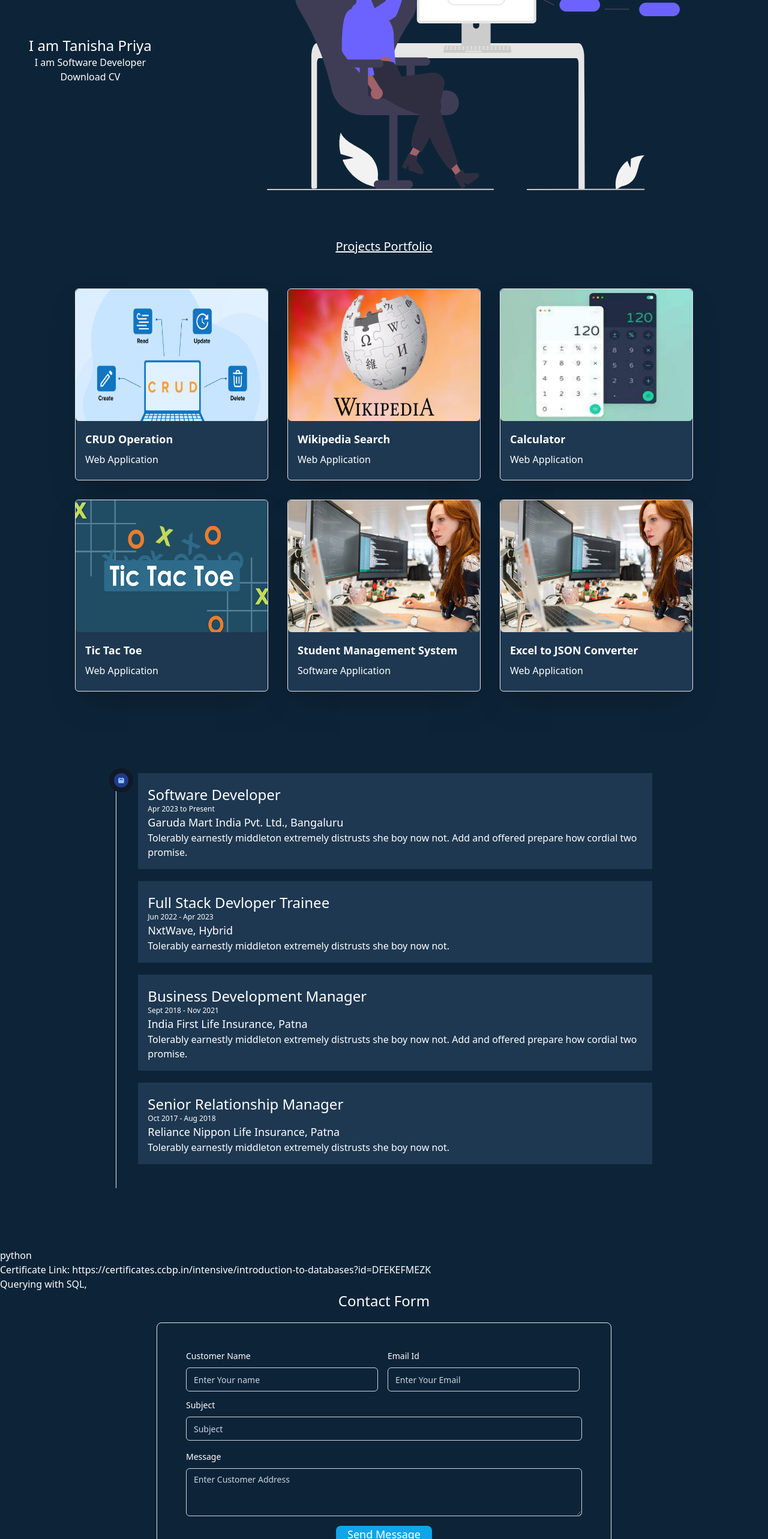
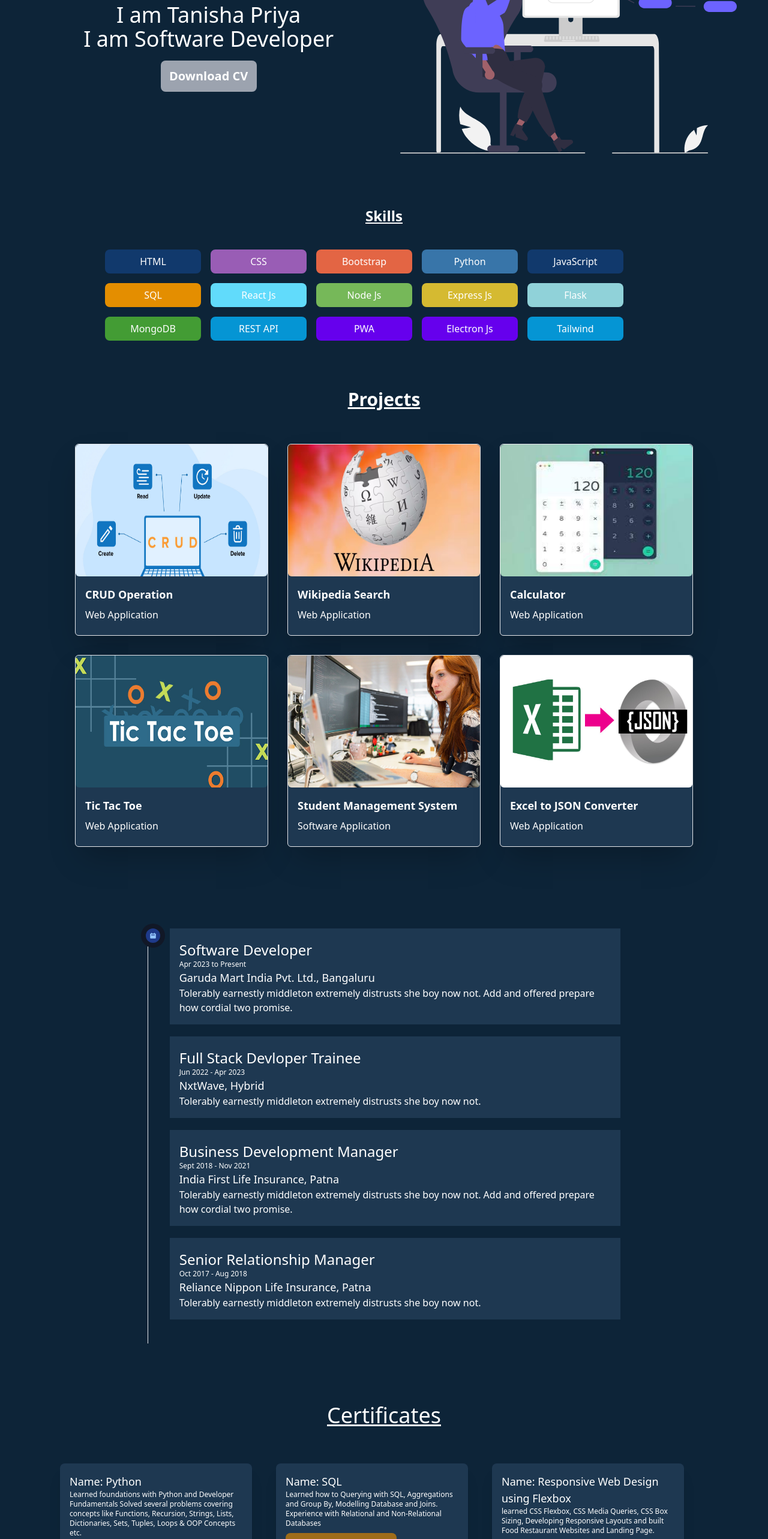
Before and after one commit to Tanipriya/PortfolioBlog, a React (Create React App) app: page /about in a window 1280 px wide. Shown: the part 234-2800 px from the top of the page at 60% size. Built offline with nearby package versions, Linux system fonts and the light colour scheme.

Commit message:
skills section added

```diff
--- a/src/Portfolio/Footer.js
+++ b/src/Portfolio/Footer.js
@@ -1,10 +1,9 @@
-import {  AiFillCode, AiFillFacebook, AiFillGithub, AiFillInstagram, AiFillLinkedin, AiOutlineFacebook } from "react-icons/ai";
+import {  AiFillCode, AiFillGithub, AiFillInstagram, AiFillLinkedin } from "react-icons/ai";
 
 import React from 'react'
 
 const Footer = () => {
 
-  const buttonStyling = ` bg-transparent text-5xl  border:blue `;
   return (
     <>
     <div className=' flex flex-col justify-center items-center mt-10 '>
--- a/src/Portfolio/Projects.js
+++ b/src/Portfolio/Projects.js
@@ -5,6 +5,7 @@ import img2 from "../Asset/Best-Desk-Setup-for-Software-Engineers.jpg";
 import img3 from "../Asset/Untitled_design_(12)_1600925482551_1600925492949.avif";
 import img4 from "../Asset/images.jpeg";
 import img5 from "../Asset/TicTacToe_OG-logo.jpg";
+import img6 from "../Asset/maxresdefault.jpg";
 
 const projectDetails = [
   {
@@ -33,38 +34,112 @@ const projectDetails = [
     title: "Software Application",
   },
   {
-    img: <img className="h-[220px] rounded-md" src={img2} alt="" />,
+    img: <img className="h-[220px] rounded-md" src={img6} alt="" />,
     projectName: "Excel to JSON Converter",
     title: "Web Application",
   },
 ];
 
-
-
+const skillsDetails = [
+  {
+    title: "HTML",
+    color: "#11396C",
+  },
+  {
+    title: "CSS",
+    color: "#995DB5",
+  },
+  {
+    title: "Bootstrap",
+    color: "#e36544",
+  },
+  {
+    title: "Python",
+    color: "#3875A9",
+  },
+  {
+    title: "JavaScript",
+    color: "#11396C",
+  },
+  {
+    title: "SQL",
+    color: "#E48E00",
+  },
+  {
+    title: "React Js",
+    color: "#61DBFB",
+  },
+  {
+    title: "Node Js",
+    color: "#76B859",
+  },
+  {
+    title: "Express Js",
+    color: "#D5BA31",
+  },
+  {
+    title: "Flask",
+    color: "#90D2D9",
+  },
+  {
+    title: "MongoDB",
+    color: "#439C34",
+  },
+  {
+    title: "REST API",
+    color: "#0595D4",
+  },
+  {
+    title: "PWA",
+    color: "#6600ED",
+  },
+  {
+    title: "Electron Js",
+    color: "#6600ED",
+  },
+  {
+    title: "Tailwind",
+    color: "#0595D4",
+  },
+];
 
 const Projects = () => {
   return (
     <>
       <div className="p-5">
-        <div className=" flex m-2 mt-5 ">
-          <div className="flex flex-col justify-center items-center ml-5 text-white">
-            <h1 className="font-medium text-2xl">I am Tanisha Priya</h1>
-            <h1> I am Software Developer</h1>
-            <button>Download CV</button>
+        <div className=" flex items-center justify-between m-2 mt-5 pb-7 w-full">
+          <div className="flex flex-col w-1/2 justify-center items-center ml-5 text-white">
+            <h1 className="font-medium text-4xl">I am Tanisha Priya</h1>
+            <h1 className="text-4xl"> I am Software Developer</h1>
+            <button className="w-40 text-xl mt-4 font-bold p-3 rounded-lg bg-gray-400">Download CV</button>
           </div>
-          <div className="flex w-3/4">
+          <div className="flex w-1/2 mr-5 p-5">
             <img
               src={image}
-              className="sm:w-[300px] md:ml-48 md:w-3/4"
+              className=""
               alt=""
             />
           </div>
         </div>
 
+        <div className="text-white justify-center items-center  mt-10 flex flex-col">
+          <h1 className="font-bold text-2xl underline">Skills</h1>
+          <div className="flex flex-wrap mt-10 w-3/4 gap-4">
+            {skillsDetails.map((item) => (
+              <div
+                style={{ backgroundColor: `${item.color}` }}
+                className=" bg-rose-600 rounded-lg p-2 w-40 text-center"
+              >
+                <button>{item.title}</button>
+              </div>
+            ))}
+          </div>
+        </div>
+
         <div>
           <div className="mt-20 mb-10">
-            <h1 className="text-white text-xl font-medium text-center underline">
-              Projects Portfolio
+            <h1 className="text-white text-3xl font-bold text-center underline">
+              Projects
             </h1>
           </div>
 
@@ -84,9 +159,6 @@ const Projects = () => {
             ))}
           </div>
         </div>
-
-
-
       </div>
     </>
   );
--- a/src/Portfolio/Resume.js
+++ b/src/Portfolio/Resume.js
@@ -1,4 +1,5 @@
 import React from "react";
+import { AiFillCaretDown, AiFillDownSquare, AiOutlineArrowDown } from "react-icons/ai";
 
 const techExperience = [
   {
@@ -51,15 +52,79 @@ const techExperience = [
 
 const certificate = [
   {
-    name: "python",
+    name: "Python",
+    Link: "https://certificates.ccbp.in/intensive/programming-foundations?id=HVYDFUBFVO",
+    topic: "Learned foundations with Python and Developer Fundamentals Solved several problems covering concepts like Functions, Recursion, Strings, Lists, Dictionaries, Sets, Tuples, Loops & OOP Concepts etc.",
+    color: "#3875A9",
+    bgColor: '#1b4569'
+  },
+  {
+    name: "SQL",
     Link: "https://certificates.ccbp.in/intensive/introduction-to-databases?id=DFEKEFMEZK",
-    topic: "Querying with SQL, ",
+    topic: "Learned how to Querying with SQL, Aggregations and Group By, Modelling Database and Joins. Experience with Relational and Non-Relational Databases  ",
+    color: '#E48E00',
+    bgColor: '#9e6c19'
   },
+
+  {
+    name: "Responsive Web Design using Flexbox",
+    Link: "https://certificates.ccbp.in/intensive/flexbox?id=AFPZTYEGCO",
+    topic: "learned CSS Flexbox, CSS Media Queries, CSS Box Sizing, Developing Responsive Layouts and built Food Restaurant Websites and  Landing Page. ",
+    color: '#995DB5',
+    bgColor: '#80328f'
+
+  },
+
+  {
+    name: "Build Static Website",
+    Link: "https://certificates.ccbp.in/intensive/static-website?id=BKVYWTLEKT",
+    topic: "Learned Basics of HTML5, CSS3, CSS Box Model, Introduction of Bootstrap and Flex Layout, Bootstrap Utility Classes and Components, Website Layout Development and built websites like tourism and etc ",
+    color: '#e36544',
+    bgColor: '#b84f3e'
+  },
+  {
+    name: "Developer Foundations",
+    Link: "https://certificates.ccbp.in/intensive/developer-foundations?id=LHFIHOSLPU",
+    topic: "Learned Fundamentals of Computer Science, Work with command line, ES6 & ES7 & ES8 Features and Collaborating with Git ",
+    color: '#11396C',
+    bgColor: '#426ca1'
+
+  },
+  {
+    name: "Build Responsive Website",
+    Link: "https://certificates.ccbp.in/intensive/responsive-website?id=ZJXIVMSDIM",
+    topic: "Learns how to style your site quickly with Bootstrap. I also learn how to add logic to your CSS styles and extend them with Sass. Later, I also built a TO-Do list using CURD methods other Websites.",
+    color: '#D5BA31',
+    bgColor: '#ad9a40'
+  },
+  {
+    name: "Programming Using Python",
+    Link: "https://olympus1.mygreatlearning.com/course_certificate/CAADHPEZ",
+    topic: "Learned foundations with Python and Developer Fundamentals Solved several problems covering concepts like Functions, Recursion, Strings, Lists, Dictionaries, Sets, Tuples, Loops & OOP Concepts etc. ",
+    color: '#027DA9',
+    bgColor: '#075470'
+  },
+  {
+    name: "JavaScript Essentials",
+    Link: "https://olympus1.mygreatlearning.com/course_certificate/CAADHPEZ",
+    topic: "Built Static, Responsive, and Dynamic Web Applications from scratch using JS Built applications like TodoList using HTML, CSS, Bootstrap, JavaScript ",
+    color: '#D5BA31',
+    bgColor: '#ad9a40'
+  },
+  {
+    name: "Dynamic Web Application",
+    Link: "https://olympus1.mygreatlearning.com/course_certificate/CAADHPEZ",
+    topic:"Learned how to write back end apps with Node.js and npm. I also built web applications with the Express framework, and build some mini-projects ",
+    color: '#027DA9',
+    bgColor: '#075470'
+  }
 ];
 
 const Resume = () => {
+
+
   return (
-    <>
+    <div className="w-full flex items-center justify-center flex-col">
       <div className=" text-white ">
         <div className="flex w-full p-20 items-center justify-center ">
           <div className="flex   flex-col  w-10/12   p-5">
@@ -110,16 +175,21 @@ const Resume = () => {
         </div>
       </div>
 
-      <div>
+      <div className="flex flex-col items-center justify-center mb-20">
+        <h1  className="text-white  font-medium mb-10 text-4xl underline ">Certificates</h1>
+      <div className="flex flex-wrap   justify-center">
         {certificate.map((item) => (
-          <div className="text-white">
-            {item.name}
-            <h1>Certificate Link: {item.Link}</h1>
-            <h1>{item.topic}</h1>
+          <div  className= "bg-[#1E3851] shadow-xl w-80 h-auto text-white mt-5 mr-10 p-4 rounded-lg" >
+            <h1 className="font-medium text-lg"><span className="font-medium text-lg">Name: </span>{item.name}</h1>
+            <p className="text-xs">{item.topic}</p>
+            <div className="flex mt-2">
+            <button> <a href={item.Link} target="_blank" rel="noopener noreferrer" className=""><span style={{backgroundColor: `${item.bgColor}`}} className="flex  p-1 gap-1 rounded-lg  items-center"> <AiFillCaretDown/> Download Certificate</span></a></button>
+            </div>
           </div>
         ))}
       </div>
-    </>
+      </div>
+    </div>
   );
 };
 
```
Also changed, not shown: src/Asset/maxresdefault.jpg (added).
